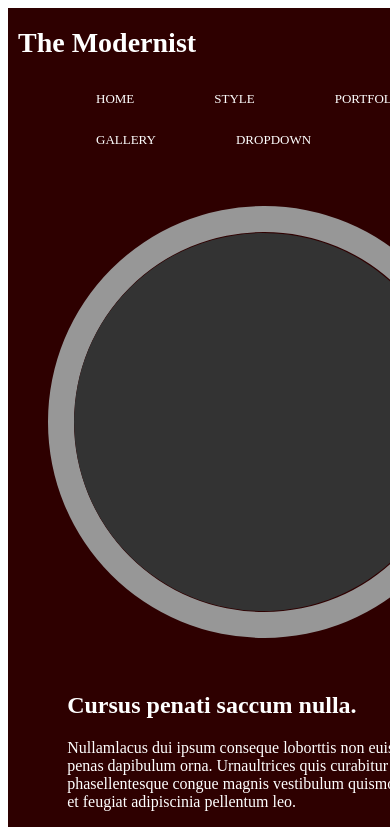
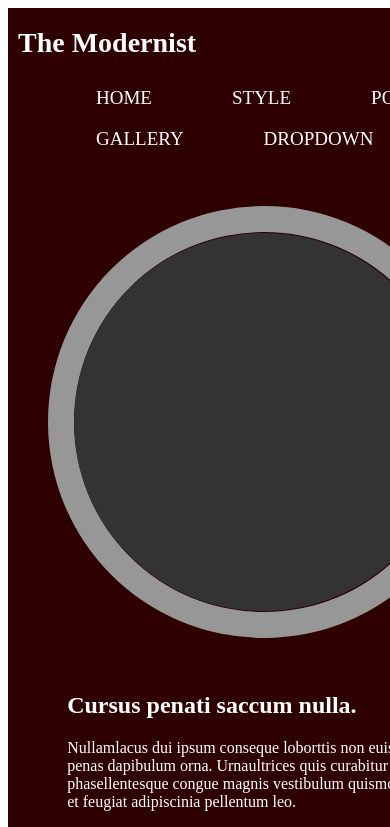
Before and after one commit to PolPi-original/HTML5_2, a plain HTML site: page index.html in a window 390 px wide. Shown: the top 827 px of the page. Drawn offline with Linux system fonts and the light colour scheme.

Commit message:
Change media,

```diff
--- a/styles/style.css
+++ b/styles/style.css
@@ -87,6 +87,13 @@ header ul a {
     color: var(--fontColor-1);
     padding: var(--paddingButton);
 }
+
+@media (max-width: 991px) {
+    header ul a {
+        font-size: var(--fontSize-5);
+    }
+}
+
 
 header ul a:hover {
     background: var(--backgroundColor-3);
```
